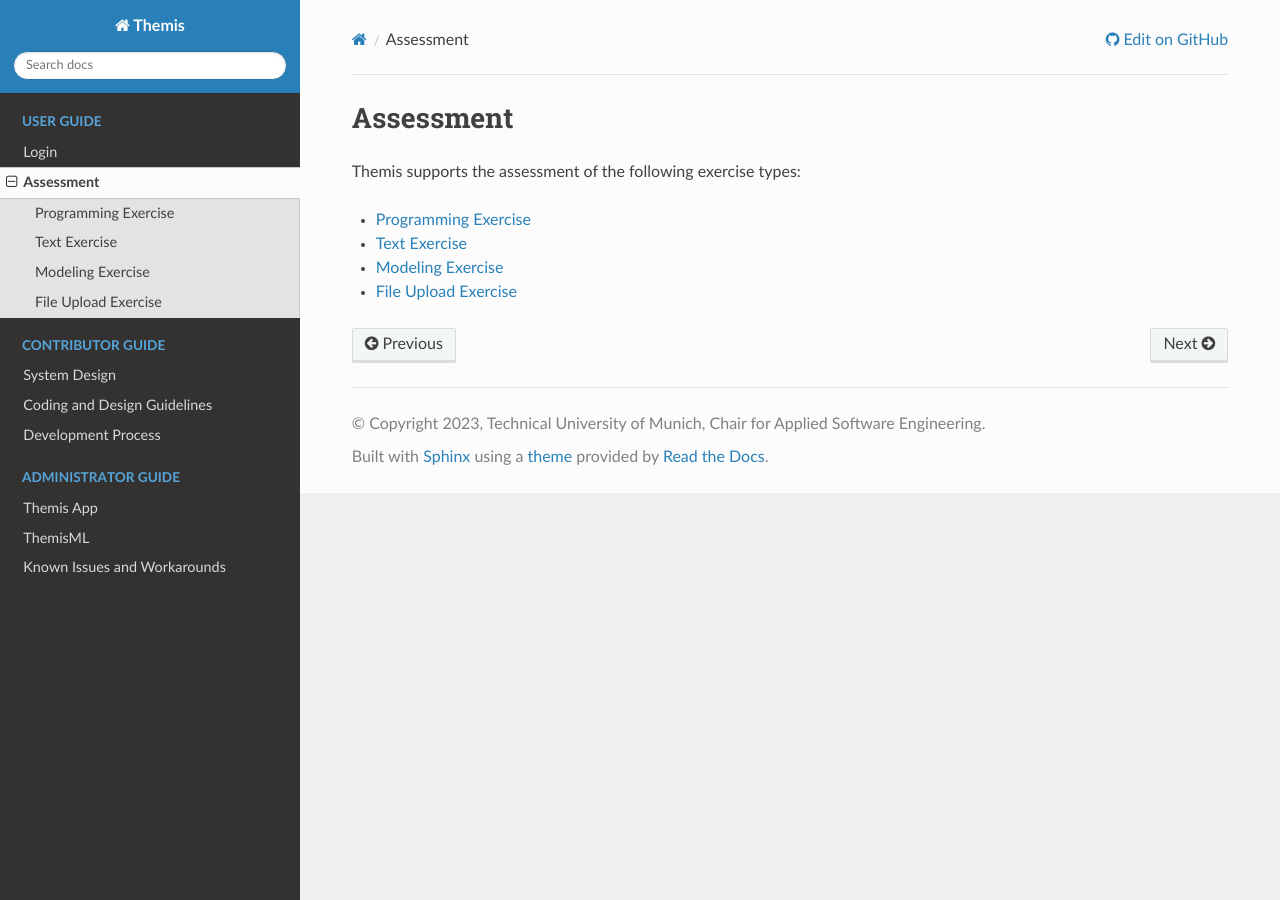
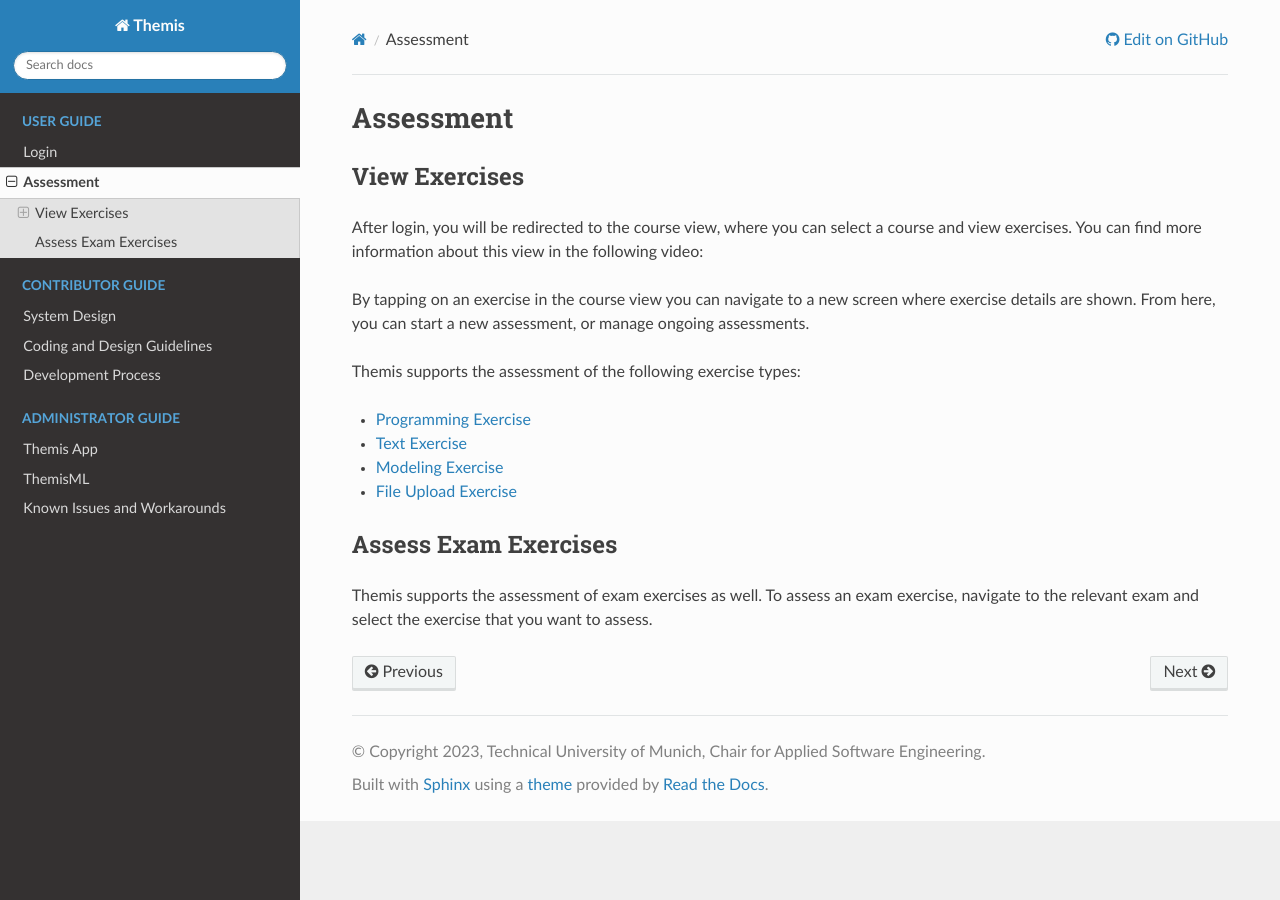
Before and after one commit to ls1intum/Themis, a Sphinx documentation site: the page built from docs/user/assessment-overview/assessment-overview.rst, in a window 1280 px wide. Built offline with Sphinx 7.4.7 and the Read the Docs theme 2.0.0, drawn with Linux system fonts in a browser that asks for light colours.

Commit message:
Change assessment overview structure

```diff
--- a/docs/user/assessment-overview/assessment-overview.rst
+++ b/docs/user/assessment-overview/assessment-overview.rst
@@ -1,5 +1,17 @@
 Assessment
 ==========
+
+View Exercises
+--------------
+After login, you will be redirected to the course view, where you can select a course and
+view exercises. You can find more information about this view in the following video:
+
+.. TODO: insert course view video
+
+By tapping on an exercise in the course view you can navigate to a new screen where exercise
+details are shown. From here, you can start a new assessment, or manage ongoing assessments.
+
+.. TODO: insert exercise view video
 
 Themis supports the assessment of the following exercise types:
 
@@ -10,4 +22,13 @@ Themis supports the assessment of the following exercise types:
 	/user/modeling-assessment/modeling-assessment
 	/user/file-upload-assessment/file-upload-assessment
 
-.. TODO: add some general assessment info here (common UI elements, exam mode)
+.. TODO: insert a video explaining some UI elements common to all assessment
+.. views (toolbar, correction sidebar, etc)
+
+Assess Exam Exercises
+---------------------
+
+Themis supports the assessment of exam exercises as well. To assess an exam exercise,
+navigate to the relevant exam and select the exercise that you want to assess.
+
+.. TODO: insert exam mode (+ 2nd correction round) video
```
